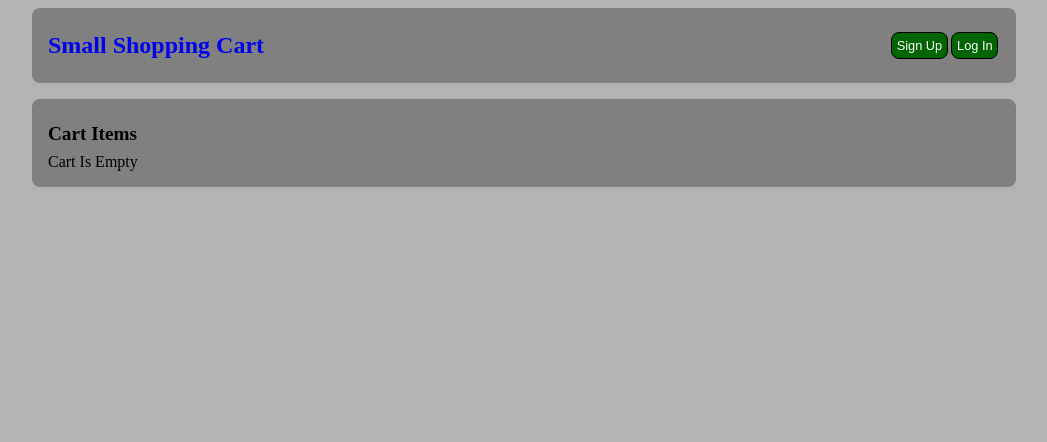
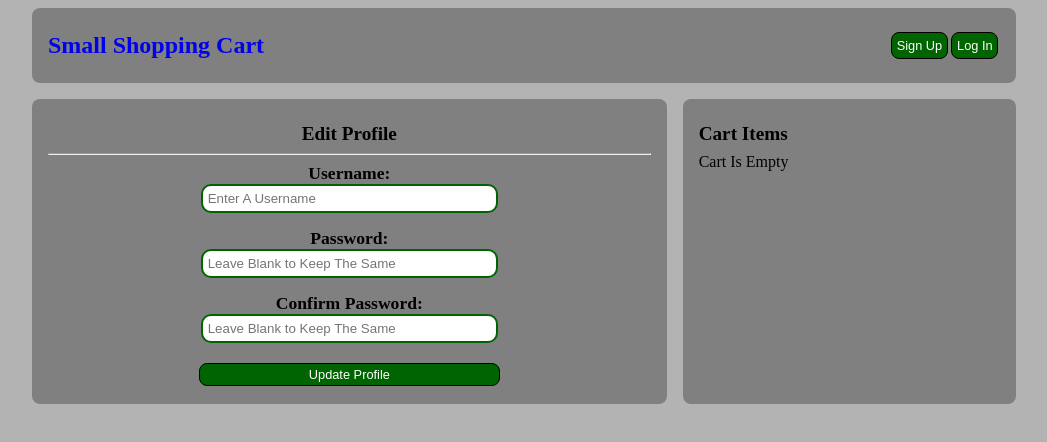
Before and after one commit to foley179/ecommerce-client-app, a React (Create React App) app: page /updateProfile in a window 1280 px wide. Shown: the top 442 px of the page, without its empty margins (116-1163 px from the left). Built offline with nearby package versions, Linux system fonts and the light colour scheme.

Commit message:
add "Edit Profile" page

```diff
--- a/src/App.js
+++ b/src/App.js
@@ -10,6 +10,7 @@ import Profile from './components/Profile'
 import Signup from './components/Signup'
 import PwReset from './components/PwReset'
 import PrivateRoute from './components/PrivateRoute'
+import UpdateProfile from './components/UpdateProfile'
 
 function App() {
   const {products} = data
@@ -61,6 +62,9 @@ function App() {
             <PrivateRoute path="/profile">
               <Profile />
             </PrivateRoute>
+            <PrivateRoute path="/updateProfile">
+              <UpdateProfile />
+            </PrivateRoute>
             <Route path="/signup">
               <Signup />
             </Route>
--- a/src/components/Profile.js
+++ b/src/components/Profile.js
@@ -1,3 +1,4 @@
+import { Link } from "react-router-dom"
 import { useAuth } from "../contexts/authcontext"
 
 export default function Profile() {
@@ -6,6 +7,8 @@ export default function Profile() {
     return (
         <main className="block col-2 profile">
             <h2>{currentUser.username}'s Profile Page</h2>
+            <h3>Email: {currentUser.email}</h3>
+            <Link to="/updateProfile"><button className="loginbutton button">Edit Profile</button></Link>
         </main>
     )
 }
--- /dev/null
+++ b/src/components/UpdateProfile.js
@@ -0,0 +1,44 @@
+import {useRef, useState} from 'react'
+import { useHistory } from 'react-router-dom'
+import { useAuth } from '../contexts/authcontext'
+
+export default function UpdateProfile() {
+    const {login} = useAuth()
+    const [error, setError] = useState(null)
+    const usernameRef = useRef()
+    const passwordRef = useRef()
+    const passwordConfirmRef = useRef()
+    const history = useHistory()
+
+    // functions
+    async function handleSubmit(e) {
+        e.preventDefault()
+        if (passwordRef.current.value !== passwordConfirmRef.current.value || passwordRef.current.value === "") {
+            // need to change password empty part
+            console.log("passwords do not match")
+            setError("passwords do not match")
+            return
+        }
+        try {
+            await login(usernameRef.current.value, passwordRef.current.value)
+            history.push("/profile")
+            console.log("login successful") // testing
+        } catch (err) {
+            setError(err.message)
+        }
+    }
+
+    return (
+        <div className="block col-2 login">
+            <h2>Edit Profile</h2>
+            <hr />
+            <form onSubmit={handleSubmit} >
+                {error !== null ? <div className="loginError">{error}</div> : ""}
+                <strong>Username: </strong><input type="text" placeholder="Enter A Username" className="txt" required ref={usernameRef} />
+                <strong>Password: </strong><input type="password" placeholder="Leave Blank to Keep The Same" className="txt" ref={passwordRef} />
+                <strong>Confirm Password: </strong><input type="password" placeholder="Leave Blank to Keep The Same" className="txt" ref={passwordConfirmRef} />
+                <button type="submit" className="loginbutton button">Update Profile</button>
+            </form>
+        </div>
+    )
+}
--- a/src/style.css
+++ b/src/style.css
@@ -24,6 +24,9 @@ a {
 }
 hr {
     color: #b3b3b3;
+}
+strong {
+    font-size: 1.1rem;
 }
 /* position */
 .row {
@@ -90,7 +93,7 @@ button.remove {
     background-color: red;
     width: 1.5rem;
 }
-/* login page */
+/* login/signup page */
 .login{
     color: black;
 	text-align: center;
@@ -102,7 +105,8 @@ button.remove {
 	border-radius: 10px;
 	padding: 5px;
 	margin: auto;
-	margin-bottom: 15px
+	margin-bottom: 15px;
+    width: 47%;
 }
 .loginError {
     color: red;
```
